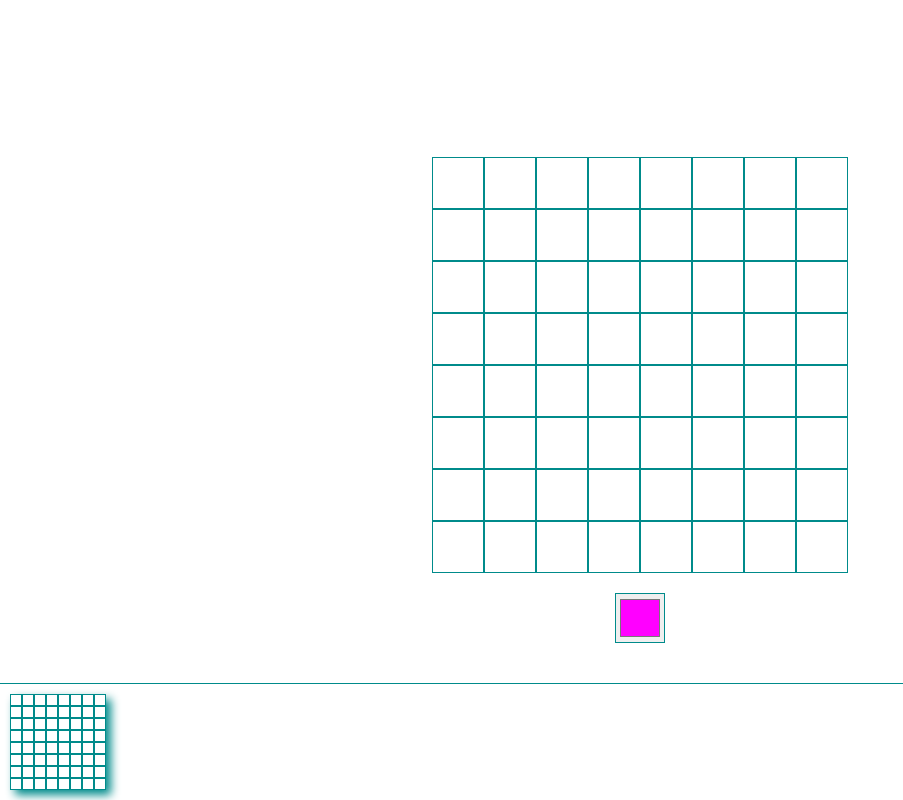
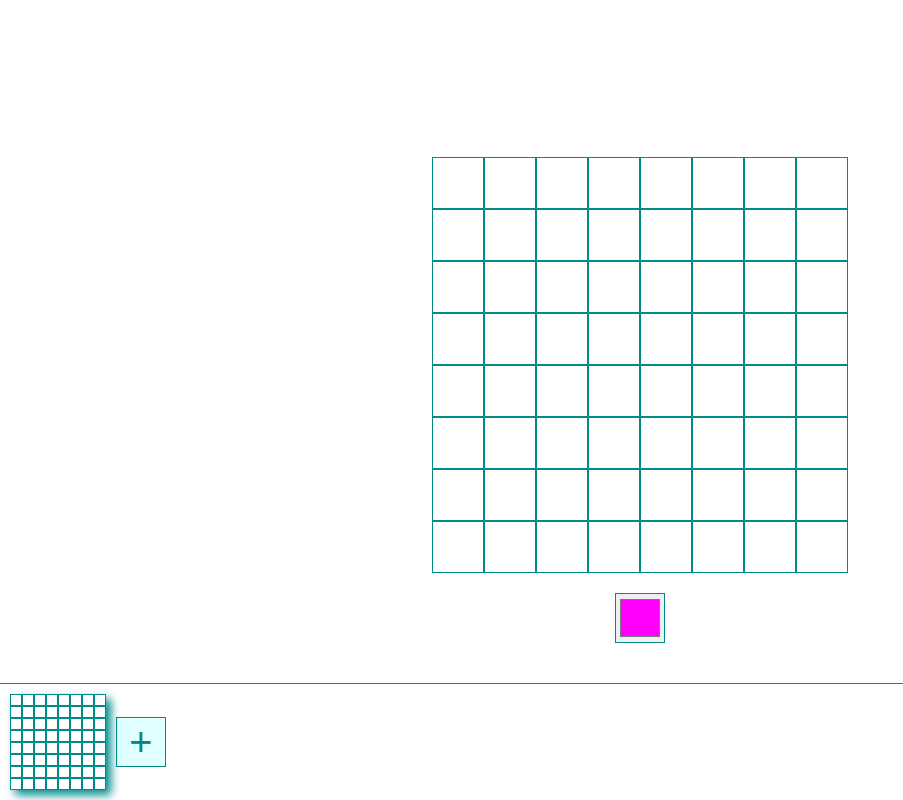
Before and after one commit to chris-schmitz/matrix-animator-client-2, a React (Create React App) app: page / in a window 1280 px wide. Shown: the whole page, without its empty margins (0-903 px from the left). Built offline with nearby package versions, Linux system fonts and the light colour scheme.

Commit message:
WIP: starts on add frame button

```diff
--- a/src/App.css
+++ b/src/App.css
@@ -62,3 +62,13 @@ html, body {
     border: 0.5px solid darkcyan;
     user-select: none;
 }
+
+.new-frame-button {
+    height: 50px;
+    width: 50px;
+    font-size: 40px;
+    text-align: center;
+    background: lightcyan;
+    border: 1px solid darkcyan;
+    color: darkcyan;
+}
--- a/src/App.js
+++ b/src/App.js
@@ -10,11 +10,11 @@ function App() {
     // * right now we're hard coding to 8 by 8 b/c that's the size
     // * of all of my physical matrices at the moment, but eventually
     // * I'll build bigger ones so I'll add the dynamic sizing later
-    const [frames, setFrames]
-        = useState([
-        new AnimationFrame(0, 8, 8, Array(8 * 8).fill("#FFFFFF")),
-        // new AnimationFrame(1, 8, 8, Array(8 * 8).fill("#FFFFFF")),
-    ])
+    function makeNewFrame(id) {
+        return new AnimationFrame(id, 8, 8, Array(8 * 8).fill("#FFFFFF"))
+    }
+
+    const [frames, setFrames] = useState([makeNewFrame(0)])
     const [activeFrame, setActiveFrame] = useState(0)
 
     function handleAnimationFrameUpdate(frameId, gridColors) {
@@ -28,10 +28,18 @@ function App() {
         setActiveFrame(frameId)
     }
 
+    function handleNewFrameRequest() {
+        const newFrames = frames.slice()
+        const previousId = newFrames[newFrames.length - 1].id
+        newFrames.push(makeNewFrame(previousId + 1))
+        setFrames(newFrames)
+    }
+
     return (
         <div id="app-root" className="App">
             <WorkArea animationFrame={frames[activeFrame]} handleAnimationFrameUpdate={handleAnimationFrameUpdate}/>
-            <Timeline frames={frames} handleTimelineGridSelection={handleTimelineGridSelection}/>
+            <Timeline frames={frames} handleTimelineGridSelection={handleTimelineGridSelection}
+                      handleNewFrameRequest={handleNewFrameRequest}/>
         </div>
     );
 }
--- a/src/components/Timeline.js
+++ b/src/components/Timeline.js
@@ -1,10 +1,17 @@
 import Grid from "./Grid";
 
-export default function Timeline({frames, handleTimelineGridSelection}) {
+export default function Timeline({frames, handleTimelineGridSelection, handleNewFrameRequest}) {
 
     return (
         <div className="timeline" data-testid="timeline">
             {renderFrames(frames, handleTimelineGridSelection)}
+            <button
+                data-testid="new-frame-button"
+                onClick={handleNewFrameRequest}
+                className="new-frame-button"
+            >
+                +
+            </button>
         </div>
     )
 }
```
Also changed, not shown: 1 other file (tests, documents, lock files or other folders).
